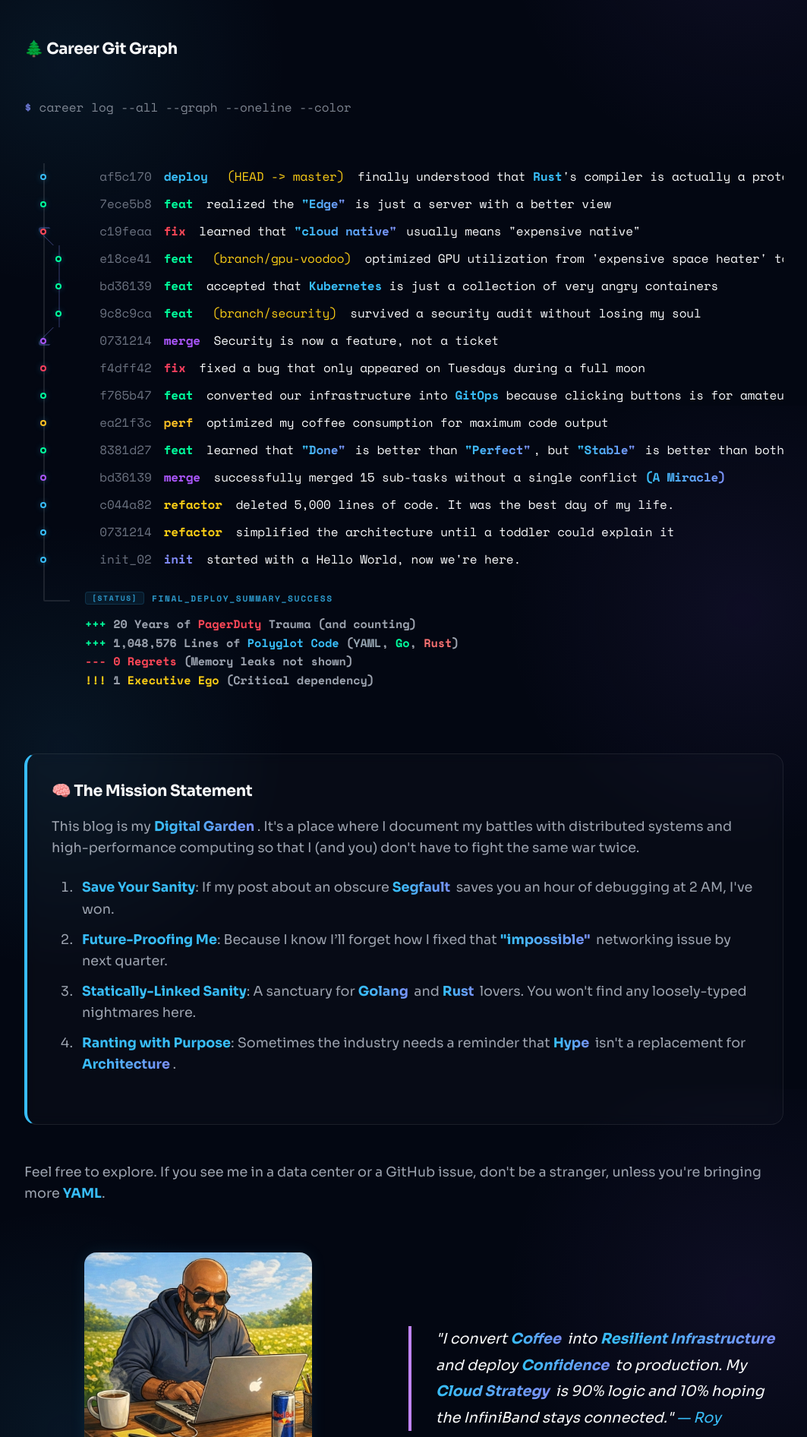
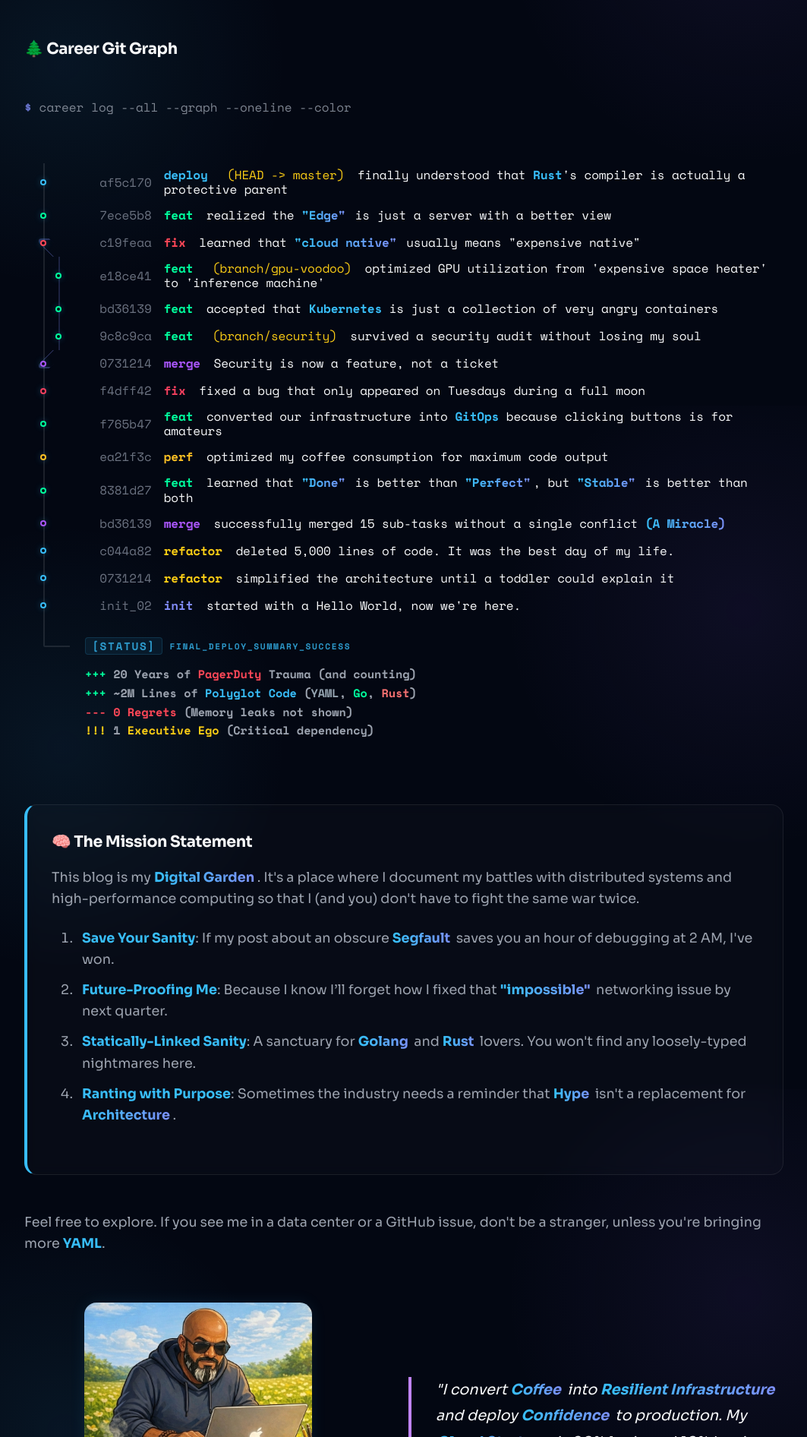
Before and after one commit to kodelint/kodelint.github.io, a Jekyll site: the page built from index.md, in a window 1280 px wide. Shown: the part 2166-4058 px from the top of the page at 76% size, without its empty margins (108-1171 px from the left). Built offline with Jekyll 4.4.1, drawn with Linux system fonts in a browser that asks for light colours; nearby versions of some CDN libraries; some web fonts are replaced.

Commit message:
fix(tech-graph): prevent tooltip cropping by allowing text wrap and removing overflow:hidden

```diff
--- a/_sass/_modules.scss
+++ b/_sass/_modules.scss
@@ -825,7 +825,7 @@
   margin: 1rem 0 3rem;
   font-family: var(--font-mono);
   line-height: 1.2;
-  overflow-x: auto;
+  overflow: visible;
   padding-bottom: 0.5rem;
 }
 
@@ -835,7 +835,6 @@
   color: var(--text-secondary);
   margin-bottom: 0.75rem;
   opacity: 0.8;
-  white-space: nowrap;
 }
 
 .terminal-prompt .symbol {
@@ -994,10 +993,8 @@
 }
 
 .graph-content {
-  white-space: nowrap;
-  display: flex;
-  align-items: center;
-  overflow: hidden;
+  display: flex;
+  align-items: center;
   padding: 0.4rem 0;
 }
 
@@ -1005,6 +1002,7 @@
   font-size: 1rem;
   color: var(--text-primary);
   letter-spacing: -0.01em;
+  white-space: normal;
 }
 .graph-msg .type {
   font-weight: 800;
@@ -1056,7 +1054,7 @@
   }
   .graph-msg {
     font-size: 0.85rem;
-    white-space: nowrap;
+    white-space: normal;
   }
 }
 
--- a/index.md
+++ b/index.md
@@ -196,14 +196,14 @@
 
   <div class="graph-stats" style="font-style: normal; display: flex; flex-direction: column; gap: 0.4rem;">
     <div style="color: var(--accent-primary); margin-bottom: 0.6rem; font-weight: 800; text-transform: uppercase; letter-spacing: 0.15em; font-size: 0.7rem; display: flex; align-items: center; gap: 0.6rem; opacity: 0.8;">
-      <span style="background: rgba(56, 189, 248, 0.1); padding: 2px 8px; border-radius: 4px; border: 1px solid rgba(56, 189, 248, 0.2); font-size: 0.6rem;">[STATUS]</span>
-      <span>FINAL_DEPLOY_SUMMARY_SUCCESS</span>
+      <span style="background: rgba(56, 189, 248, 0.1); padding: 2px 8px; border-radius: 4px; border: 1px solid rgba(56, 189, 248, 0.2); font-size: 0.9rem;"><strong>[STATUS]</strong></span>
+      <span><strong>FINAL_DEPLOY_SUMMARY_SUCCESS</strong></span>
     </div>
     <span style="font-weight: 700; color: var(--text-secondary); font-size: 0.95rem;">
       <span style="color: #00ff9d;">+++</span> 20 Years of <span style="color: #ff4757;">PagerDuty</span> Trauma (and counting)
     </span>
     <span style="font-weight: 700; color: var(--text-secondary); font-size: 0.95rem;">
-      <span style="color: #00ff9d;">+++</span> 1,048,576 Lines of <span style="color: #38bdf8;">Polyglot Code</span> (<span style="color: #94a3af;">YAML</span>, <span style="color: #00ff9d;">Go</span>, <span style="color: #f87171;">Rust</span>)
+      <span style="color: #00ff9d;">+++</span> ~2M Lines of <span style="color: #38bdf8;">Polyglot Code</span> (<span style="color: #94a3af;">YAML</span>, <span style="color: #00ff9d;">Go</span>, <span style="color: #f87171;">Rust</span>)
     </span>
     <span style="font-weight: 700; color: var(--text-secondary); font-size: 0.95rem;">
       <span style="color: #ff4757;">---</span> <span style="color: #ff4757;">0 Regrets</span> (Memory leaks not shown)
```
